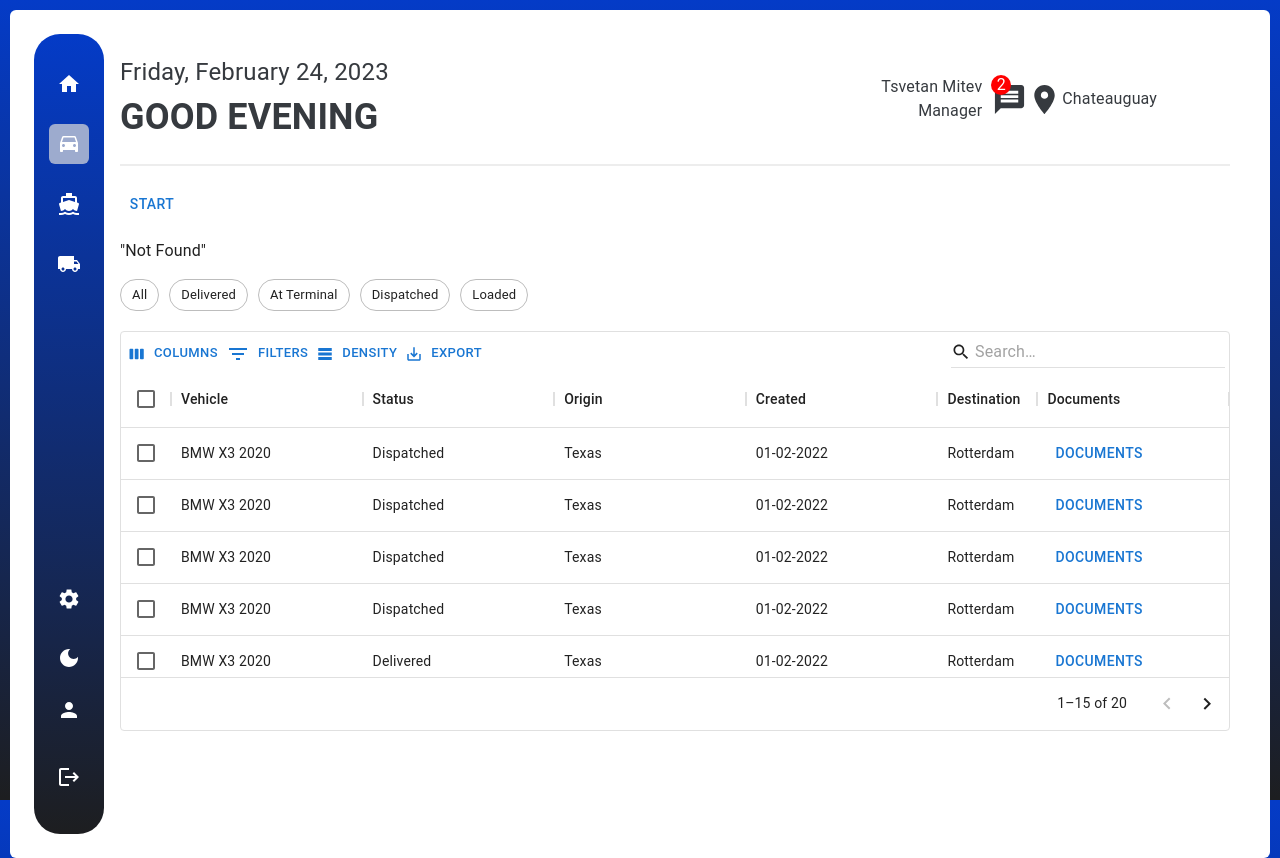
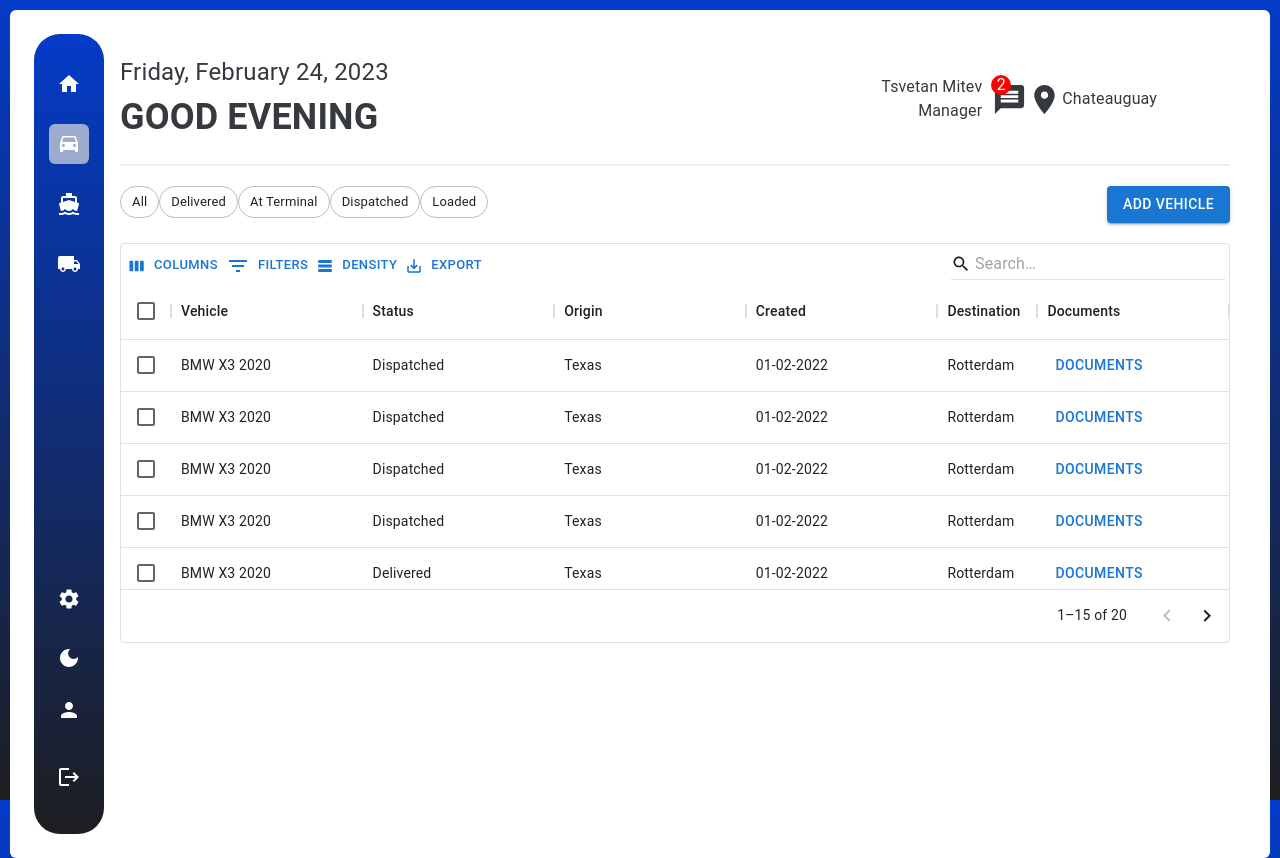
Before and after one commit to trayan16/cargo-project, a React (Create React App) app: page /vehicles in a window 1280 px wide. Built offline with nearby package versions, Linux system fonts and the light colour scheme; no server answers.

Commit message:
Styling and add vehicle dialog

```diff
--- a/src/App.tsx
+++ b/src/App.tsx
@@ -1,4 +1,4 @@
-import { useEffect, useState } from "react";
+import { useEffect, useMemo, useState } from "react";
 import { Routes, Route } from "react-router-dom";
 import { ThemeProvider as MuiThemeProvider, createTheme } from '@mui/material/styles';
 import CssBaseline from '@mui/material/CssBaseline';
@@ -14,6 +14,7 @@ import { Vehicles } from "./pages/Vehicles";
 import { Trucks } from "./pages/Trucks";
 import { Containers } from "./pages/Containers";
 import { Users } from "./pages/users";
+import { PaletteMode } from "@mui/material";
 const Wrapper = styled.section`
   display: flex;
   min-height: 100vh;
@@ -32,34 +33,30 @@ export const Themes = {
   DARK: 'dark',
   LIGHT: 'light'
 }
-const darkThemeMui = createTheme({
-  palette: {
-    mode: 'dark',
-  },
-});
-const lightThemeMui = createTheme({
-  palette: {
-    mode: 'light',
-  },
-});
+
 export const App = () => {
-  const [theme, setTheme] = useState<string>(localStorage.getItem('prefferDarkMode') === "1" ? Themes.DARK : Themes.LIGHT);
+  const [mode, setMode] = useState<PaletteMode>(localStorage.getItem('prefferDarkMode') === "1" ? 'dark' : 'light');
   const themeToggler = () => {
-    theme === Themes.LIGHT ? setTheme(Themes.DARK) : setTheme(Themes.LIGHT);
+    mode === Themes.LIGHT ? setMode('dark') : setMode('light');
   };
-  console.log(theme, "THEME");
+  const theme = useMemo(() =>
+    createTheme({
+      palette: {
+        mode,
+      },
+    }),[mode]);
   useEffect(() => {
-    localStorage.setItem('prefferDarkMode', (theme === Themes.DARK ?  1 : 0).toString())
-  }, [theme])
+    localStorage.setItem('prefferDarkMode', (mode === Themes.DARK ?  1 : 0).toString())
+  }, [mode])
   return (
-    <ThemeProvider theme={theme === Themes.LIGHT ? lightTheme : darkTheme}>
-      <MuiThemeProvider theme={theme === Themes.DARK ? darkThemeMui : lightThemeMui}>
+    <ThemeProvider theme={mode === Themes.LIGHT ? lightTheme : darkTheme}>
+      <MuiThemeProvider theme={theme}>
         <CssBaseline />
       <>
         <GlobalStyles />
         <Wrapper>
           <WindowContextProvider>
-            <Sidebar theme={theme} themeToggler={themeToggler} />
+            <Sidebar theme={mode} themeToggler={themeToggler} />
             <MainContainer>
               <Header />
               <Routes>
--- a/src/components/Themes.js
+++ b/src/components/Themes.js
@@ -3,7 +3,8 @@ export const lightTheme = {
     text: '#363537',
     toggleBorder: '#FFF',
     background: '#fff',
-    textColor: '#363a3f'
+    textColor: '#363a3f',
+    blueBackground: '#043bc7',
 }
 export const darkTheme = {
     body: '#363537',
--- a/src/pages/Home/DesktopLayout.tsx
+++ b/src/pages/Home/DesktopLayout.tsx
@@ -1,8 +1,10 @@
 import Grid from "@mui/material/Grid";
 import { BasicTable } from "../../components/BasicTable";
-import { Card, Typography, CardContent } from '@mui/material';
+import { Card, Typography, CardContent, Box } from '@mui/material';
 import {KPIChart} from "../../components/kpi";
-
+import styled from "styled-components";
+const VinCard = styled.div`
+`
 export const DesktopLayout = () => {
     const cards = [
         {
@@ -49,7 +51,25 @@ export const DesktopLayout = () => {
       </Grid>
       <Grid item lg={4} sm={12} xl={4} xs={12}>
         <Card sx={{ p: 1 }} elevation={10}>
+          <VinCard>
           <Typography fontSize={24} className="cardHeader" color="textSecondary" gutterBottom>Search by vin here</Typography>
+          </VinCard>
+          {/* <Typography fontSize={24} className="cardHeader" color="textSecondary" gutterBottom>Search by vin here</Typography>
+          <div style={{display: "flex", justifyContent: "space-between"}}>
+            <div>Search form</div>
+            <Box
+              component="img"
+              sx={{
+                height: 233,
+                width: 350,
+                maxHeight: { xs: 233, md: 167 },
+                maxWidth: { xs: 350, md: 250 },
+              }}
+              alt="The house from the offer."
+              src={vinLogo}
+            />
+          </div> */}
+
         </Card>
       </Grid>
       </Grid>
--- /dev/null
+++ b/src/pages/Vehicles/VehicleDialog.tsx
@@ -0,0 +1,58 @@
+import * as React from 'react';
+import Button from '@mui/material/Button';
+import Dialog from '@mui/material/Dialog';
+import AppBar from '@mui/material/AppBar';
+import Toolbar from '@mui/material/Toolbar';
+import IconButton from '@mui/material/IconButton';
+import Typography from '@mui/material/Typography';
+import CloseIcon from '@mui/icons-material/Close';
+import Slide from '@mui/material/Slide';
+import { TransitionProps } from '@mui/material/transitions';
+
+const Transition = React.forwardRef(function Transition(
+  props: TransitionProps & {
+    children: React.ReactElement;
+  },
+  ref: React.Ref<unknown>,
+) {
+  return <Slide direction="up" ref={ref} {...props} />;
+});
+interface VehicleDialogProps {
+    handleToggleOpen: () => void;
+    open: boolean;
+  }
+export const VehicleDialog: React.FC<VehicleDialogProps> = ({open, handleToggleOpen}) => {
+
+  return (
+    <div>
+      <Button variant="contained" onClick={handleToggleOpen}>
+        Add Vehicle
+      </Button>
+      <Dialog
+        fullScreen
+        open={open}
+        onClose={handleToggleOpen}
+        TransitionComponent={Transition}
+      >
+        <AppBar sx={{ position: 'relative' }}>
+          <Toolbar>
+            <IconButton
+              edge="start"
+              color="inherit"
+              onClick={handleToggleOpen}
+              aria-label="close"
+            >
+              <CloseIcon />
+            </IconButton>
+            <Typography sx={{ ml: 2, flex: 1 }} variant="h6" component="div">
+              Sound
+            </Typography>
+            <Button autoFocus color="inherit" onClick={handleToggleOpen}>
+              save
+            </Button>
+          </Toolbar>
+        </AppBar>
+      </Dialog>
+    </div>
+  );
+}
--- a/src/pages/Vehicles/index.tsx
+++ b/src/pages/Vehicles/index.tsx
@@ -6,6 +6,13 @@ import { GridToolbar } from "@mui/x-data-grid/components";
 import { WindowContext } from "../../context/WindowContextProvider";
 import BasicMenu from './ActionMenu';
 import axiosIntance from '../../axiosInstance';
+import styled from 'styled-components';
+import { VehicleDialog } from './VehicleDialog';
+const GridActions = styled.div`
+  display: flex;
+  justify-content: space-between;
+  margin-bottom: 20px;
+`
 const columns: GridColDef[] = [
   { field: 'vehicle', headerName: 'Vehicle', flex: 1, },
   { field: 'status', headerName: 'Status', flex: 1 },
@@ -69,8 +76,11 @@ const rows = [
   { id: 12332, status: 'At Terminal', vehicle: 'BMW X3 2020', origin: "Texas", created: "01-02-2022", destination: "Rotterdam" },
 ];
 export const Vehicles = () => {
-  const [data, setData] = React.useState<any>("Not Found");
-  const [start, setStart] = React.useState<boolean>(false);
+  const [open, setOpen] = React.useState(false);
+
+  const handleToggleOpen = () => {
+    setOpen(!open);
+  };
   const { clientWidth } = useContext(WindowContext);
   const getVehicles = async () => {
     const res = await axiosIntance.get('/trucks');
@@ -87,20 +97,19 @@ export const Vehicles = () => {
   };
   return (
     <Box sx={{ flexGrow: 1 }}>
-      <Button onClick={() => setStart(!start)}>Start</Button>
-      {start && (
-        "SHOW BARCODE SCANNER"
-      )}
-
-      <p>{JSON.stringify(data)}</p>
-      <div style={{marginBottom: 20, display: "flex", gap: 10}}>
+      <GridActions>
+        <div>
         <Chip clickable onClick={handleClick} label="All" variant="outlined" />
         <Chip clickable onClick={handleClick} label="Delivered" variant="outlined" />
         <Chip clickable onClick={handleClick} label="At Terminal" variant="outlined" />
         <Chip clickable onClick={handleClick} label="Dispatched" variant="outlined" />
         <Chip clickable onClick={handleClick} label="Loaded" variant="outlined" />
-      </div>
-        <div style={{ height: 400, width: '100%' }}>
+        </div>
+        <div>
+          <VehicleDialog open={open} handleToggleOpen={handleToggleOpen} />
+        </div>
+      </GridActions>
+      <div style={{ height: 400, width: '100%' }}>
       <DataGrid
         onSelectionModelChange={itm => console.log(itm)}
         components={{ Toolbar: GridToolbar }}
```
Also changed, not shown: src/assets/images/car-vin.png (added).
